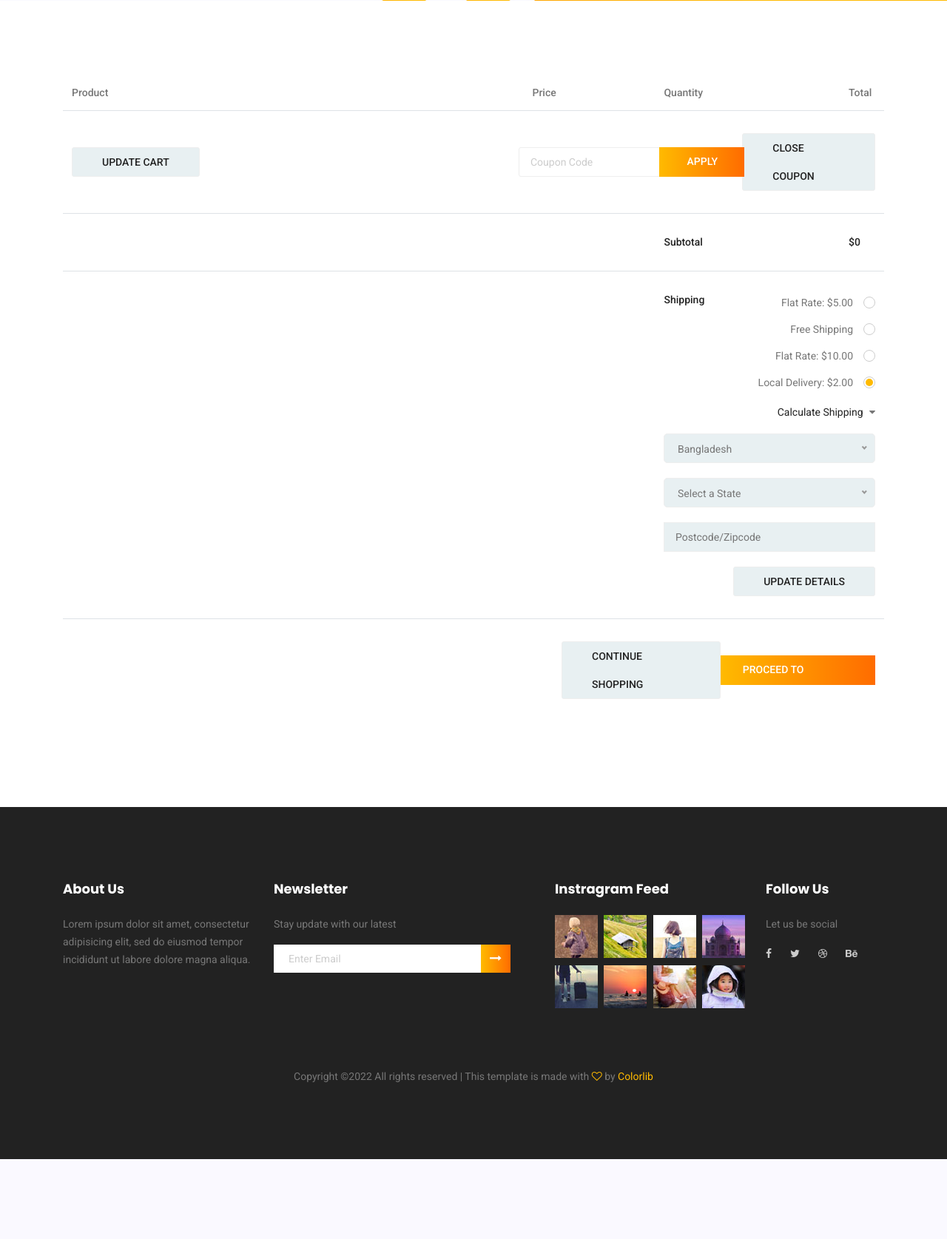
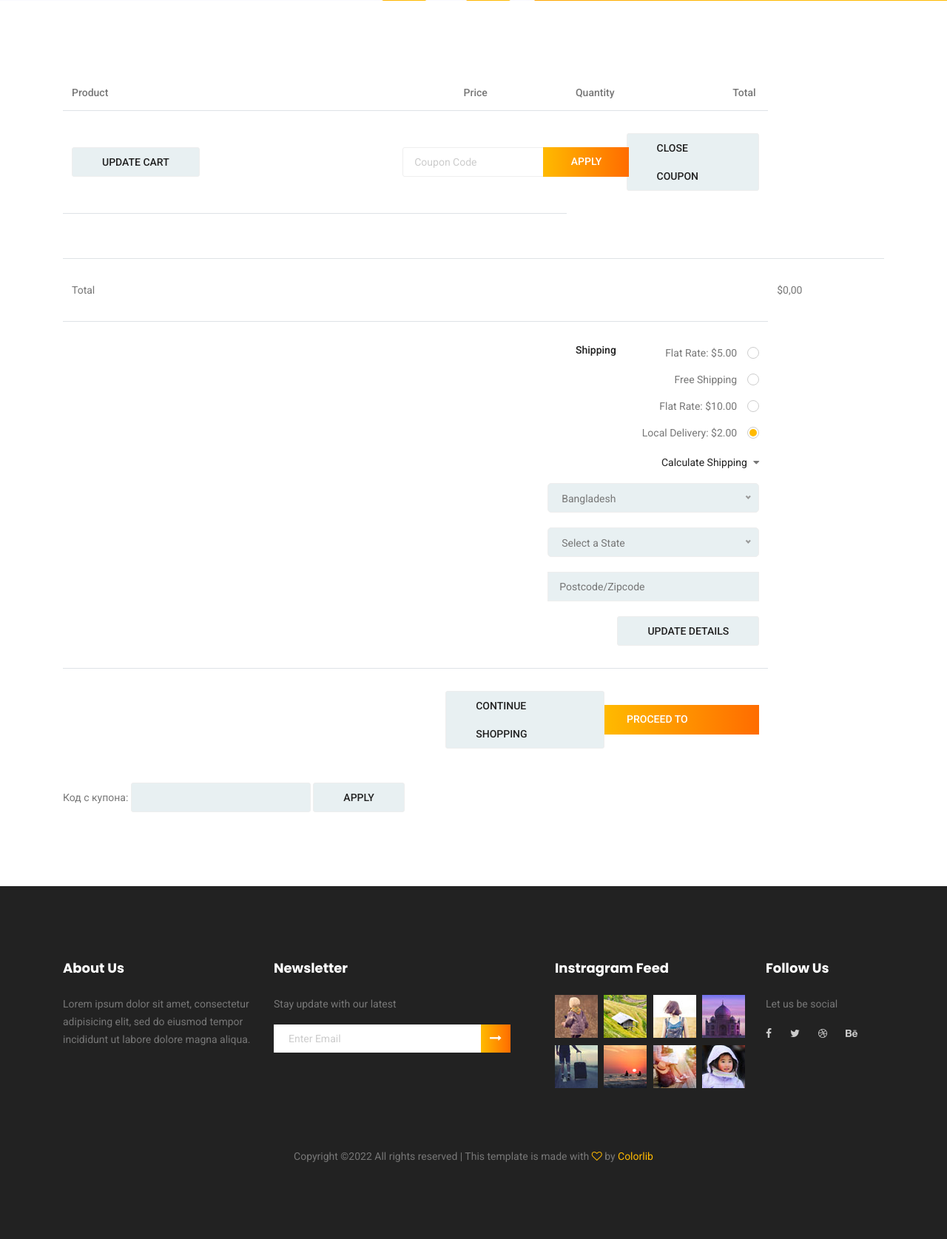
Before and after one commit to MSDipper/shop, a Django app: page /cart/ in a window 1280 px wide. Shown: the part 394-2069 px from the top of the page at 74% size. Before the commit the page ends 1961 px from the top, so only its background shows below. Run offline with Django 4.2, Linux system fonts and the light colour scheme; parts of the project's set-up code (start-up, migrations or seed data) failed here and were passed over; some libraries are stand-ins or nearby versions.

Commit message:
added the implementation of a new price that takes into account the discount on the user's coupon and the function of activating the coupon and entering it by the user

```diff
--- a/cart/cart.py
+++ b/cart/cart.py
@@ -1,6 +1,7 @@
 from decimal import Decimal
 from django.conf import settings
 from shop.models import Product
+from coupons.models import Coupon
 
 
 class Cart(object):
@@ -10,9 +11,11 @@ class Cart(object):
         self.session = request.session
         cart = self.session.get(settings.CART_SESSION_ID)
         if not cart:
-            # save an empty cart in the session
+            # сохранить пустую корзину в сеансе
             cart = self.session[settings.CART_SESSION_ID] = {}
         self.cart = cart
+        # сохранение текущего примененного купона
+        self.coupon_id = self.session.get('coupon_id')
 
     def add(self, product, quantity=1, update_quantity=False):
         """ Добавить продукт в корзину или обновить его количество. """
@@ -65,3 +68,20 @@ class Cart(object):
         # удаление корзины из сессии
         del self.session[settings.CART_SESSION_ID]
         self.session.modified = True
+
+    # Купон
+    @property
+    # Возвращается объект с id
+    def coupon(self):
+        if self.coupon_id:
+            return Coupon.objects.get(id=self.coupon_id)
+        return None
+
+    # Вычитает сумму со скидки
+    def get_discount(self):
+        if self.coupon:
+            return (self.coupon.discount / Decimal('100')) * self.get_total_price()
+        return Decimal('0')
+    # возвращаем общую сумму корзины после вычета суммы
+    def get_total_price_after_discount(self):
+        return self.get_total_price() - self.get_discount()
--- a/cart/forms.py
+++ b/cart/forms.py
@@ -5,8 +5,6 @@ PRODUCT_QUANTITY_CHOICES = [(i, str(i)) for i in range(1, 21)]
 
 
 class CartAddProductForm(forms.Form):
-
     quantity = forms.IntegerField(min_value=1)
-
     # # quantity = forms.TypedChoiceField(choices=PRODUCT_QUANTITY_CHOICES, coerce=int)
     update = forms.BooleanField(required=False, initial=False, widget=forms.HiddenInput)
--- a/cart/views.py
+++ b/cart/views.py
@@ -3,7 +3,7 @@ from django.views.decorators.http import require_POST
 from shop.models import Product
 from cart.cart import Cart
 from cart.forms import CartAddProductForm
-
+from coupons.forms import CouponApplyForm
 
 
 @require_POST
@@ -26,4 +26,13 @@ def cart_remove(request, product_id):
 
 def cart_detail(request):
     cart = Cart(request)
-    return render(request, 'cart/cart_detail.html', {'cart': cart})
+    for item in cart:
+        item['update_quantity_form'] = CartAddProductForm(
+                            initial={'quantity': item['quantity'],
+                            'update': True})
+    coupon_apply_form = CouponApplyForm()
+    context = {
+        'cart': cart,
+        'coupon_apply_form': coupon_apply_form
+    }
+    return render(request, 'cart/cart_detail.html', context)
--- a/config/urls.py
+++ b/config/urls.py
@@ -6,6 +6,7 @@ from django.urls import path, include
 urlpatterns = [
     path('ckeditor/', include('ckeditor_uploader.urls')),
     path('admin/', admin.site.urls),
+    path('coupons/', include('coupons.urls')),
     path('cart/', include('cart.urls')),
     path('orders/', include('orders.urls')),
     path('shop/', include('shop.urls')),
--- /dev/null
+++ b/coupons/forms.py
@@ -0,0 +1,8 @@
+from django import forms
+
+
+class CouponApplyForm(forms.Form):
+    code = forms.CharField(
+        label='Код с купона',
+        widget=forms.TextInput(attrs={'class':"gray_btn"})
+        )
--- /dev/null
+++ b/coupons/urls.py
@@ -0,0 +1,7 @@
+from django.urls import path
+from coupons.views import coupon_apply
+
+
+urlpatterns = [
+    path('apply/', coupon_apply, name='apply'),
+]
--- a/templates/cart/cart_detail.html
+++ b/templates/cart/cart_detail.html
@@ -91,12 +91,30 @@
                                 <td>
 
                                 </td>
-                                <td>
-                                    <h5>Subtotal</h5>
-                                </td>
-                                <td>
-                                    <h5>${{ cart.get_total_price }}</h5>
-                                </td>
+                                {% if cart.coupon %}
+                                    <tr class="subtotal">
+                                        <td>Subtotal</td>
+                                        <td colspan="4"></td>
+                                        <td class="num">${{ cart.get_total_price }}</td>
+                                    </tr>
+                                    <tr>
+                                        <td>
+                                            "{{ cart.coupon.code }}" coupon
+                                            ({{ cart.coupon.discount }}% off)
+                                        </td>
+                                        <td colspan="4"></td>
+                                        <td class="num neg">
+                                            - ${{ cart.get_discount|floatformat:"2" }}
+                                        </td>
+                                    </tr>
+                                {% endif %}
+                                <tr class="total">
+                                    <td>Total</td>
+                                    <td colspan="4"></td>
+                                    <td class="num">
+                                        ${{ cart.get_total_price_after_discount|floatformat:"2" }}
+                                    </td>
+                                </tr>
                             </tr>
                             <tr class="shipping_area">
                                 <td>
@@ -151,6 +169,11 @@
                             </tr>
                         </tbody>
                     </table>
+                    <form action='{% url "apply" %}' method="post">
+                        {{ coupon_apply_form }}
+                        <input type="submit"class="gray_btn" value="Apply">
+                        {% csrf_token %}
+                    </form>
                 </div>
             </div>
         </div>
--- a/templates/shop/product_detail.html
+++ b/templates/shop/product_detail.html
@@ -43,7 +43,6 @@
 						<form action="{% url 'cart_add' product.id%}" method="post">
 							{% csrf_token %}
 							<div class="product_count">
-
 								{{ cart_product_form }}
 							</div>
 							<div class="card_area d-flex align-items-center">
```
Also changed, not shown: coupons/views.py (+21 -2 lines).
